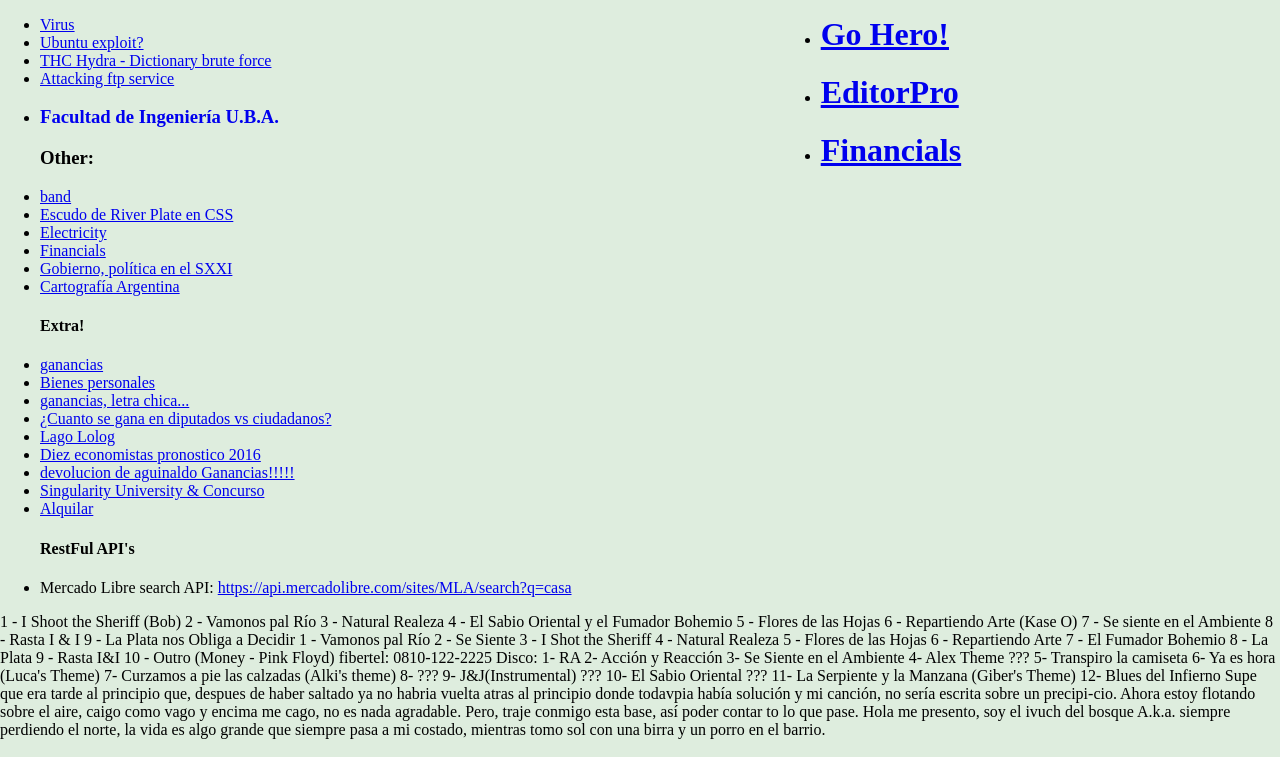
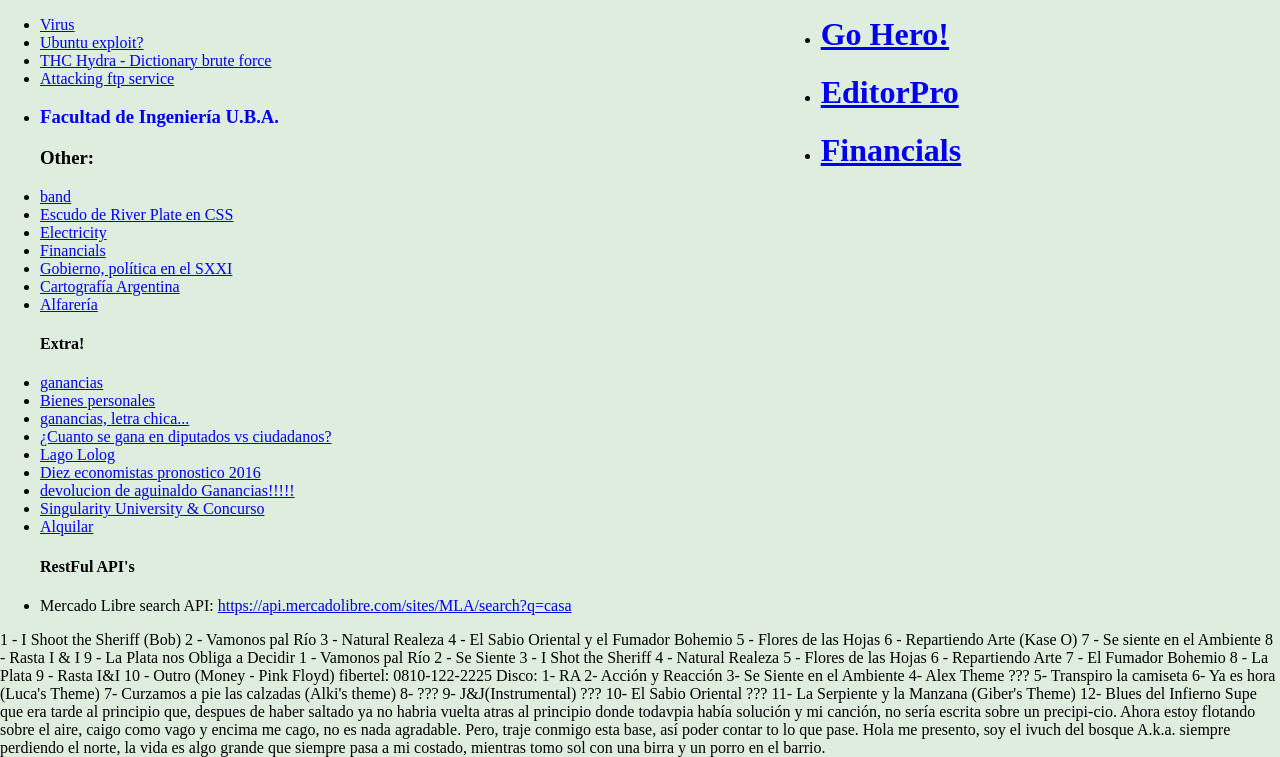
Before and after one commit to Ivuch/dharmashala, a plain HTML site: page index.html in a window 1280 px wide. Shown: the part 854-1611 px from the top of the page. Drawn offline with Linux system fonts and the light colour scheme.

Commit message:
Alfarero

```diff
--- a/index.html
+++ b/index.html
@@ -98,6 +98,7 @@
 			<li><a href="financials.html">Financials</a></li>
 			<li><a href="gobierno.html">Gobierno, pol&iacute;tica en el SXXI</a></li>
 			<li><a target="_blank" href="http://www.ign.gob.ar/">Cartografía Argentina</a></li>
+			<li><a target="_blank" href="http://es.wikihow.com/hacer-una-vasija-de-barro">Alfarería</a></li>
 		</ul>
 		<ul>
 			<h4>Extra!</h4>
```
